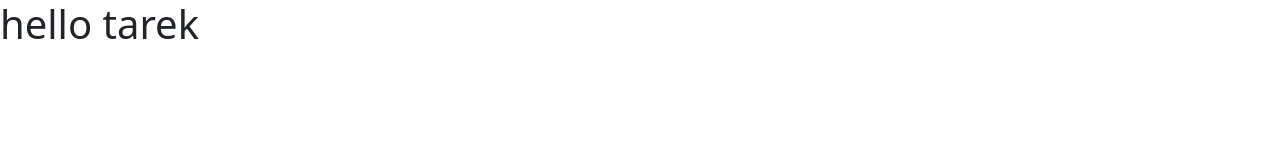
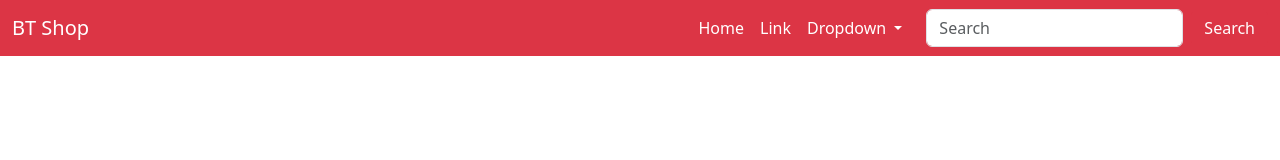
Before and after one commit to tarekalways/bootstrap-project-one, a plain HTML site: page index.html in a window 1280 px wide. Drawn offline with nearby package versions, Linux system fonts and the light colour scheme.

Commit message:
create a navbar

```diff
--- a/index.html
+++ b/index.html
@@ -9,7 +9,39 @@
 </head>
 <body>
 
-  <h1>hello tarek</h1>
+  <nav class="navbar navbar-expand-lg bg-danger">
+    <div class="container-fluid">
+      <a class="navbar-brand text-white" href="index.html">BT Shop</a>
+      <button class="navbar-toggler" type="button" data-bs-toggle="collapse" data-bs-target="#navbarSupportedContent" aria-controls="navbarSupportedContent" aria-expanded="false" aria-label="Toggle navigation">
+        <span class="navbar-toggler-icon"></span>
+      </button>
+      <div class="collapse navbar-collapse" id="navbarSupportedContent">
+        <ul class="navbar-nav ms-auto mb-2 mb-lg-0 me-3">
+          <li class="nav-item">
+            <a class="nav-link active text-white" aria-current="page" href="#">Home</a>
+          </li>
+          <li class="nav-item">
+            <a class="nav-link text-white" href="#">Link</a>
+          </li>
+          <li class="nav-item dropdown">
+            <a class="nav-link dropdown-toggle text-white" href="#" role="button" data-bs-toggle="dropdown" aria-expanded="false">
+              Dropdown
+            </a>
+            <ul class="dropdown-menu">
+              <li><a class="dropdown-item" href="#">Action</a></li>
+              <li><a class="dropdown-item" href="#">Another action</a></li>
+              <li><hr class="dropdown-divider"></li>
+              <li><a class="dropdown-item" href="#">Something else here</a></li>
+            </ul>
+          </li>
+        </ul>
+        <form class="d-flex" role="search">
+          <input class="form-control me-2" type="search" placeholder="Search" aria-label="Search"/>
+          <button class="btn btn-danger" type="submit">Search</button>
+        </form>
+      </div>
+    </div>
+</nav>
 
   <!-- Bootstrap Js Cdn Link -->
   <script src="https://cdn.jsdelivr.net/npm/bootstrap@5.3.6/dist/js/bootstrap.bundle.min.js"></script>
```
